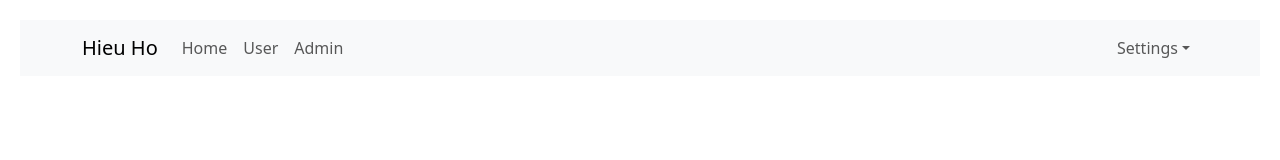
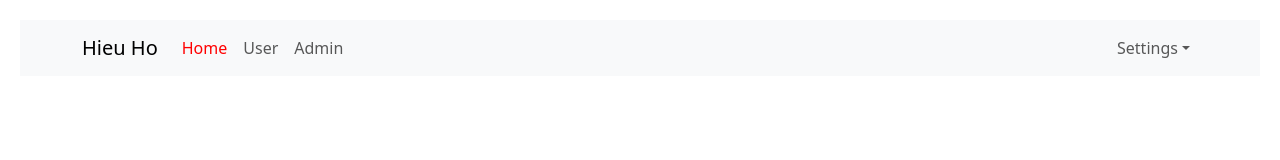
Before and after one commit to hieuhv92/create-react-app, a React (Create React App) app: page / in a window 1280 px wide. Shown: the top 160 px of the page. Built offline with nearby package versions, Linux system fonts and the light colour scheme.

Commit message:
React Router v3

```diff
--- a/src/App.scss
+++ b/src/App.scss
@@ -7,3 +7,15 @@
   -webkit-font-smoothing: antialiased;
   -moz-osx-font-smoothing: grayscale;
 }
+
+.app-container {
+  .header-container {
+    .navbar-nav {
+      .nav-link {
+        &.active {
+          color: red;
+        }
+      }
+    }
+  }
+}
--- a/src/components/Header/Header.js
+++ b/src/components/Header/Header.js
@@ -2,7 +2,7 @@
 import Nav from 'react-bootstrap/Nav';
 import Navbar from 'react-bootstrap/Navbar';
 import NavDropdown from 'react-bootstrap/NavDropdown';
-import { Link } from 'react-router-dom';
+import { NavLink } from 'react-router-dom';
 
 const Header = () => {
     return (
@@ -12,12 +12,9 @@
                 <Navbar.Toggle aria-controls="basic-navbar-nav" />
                 <Navbar.Collapse id="basic-navbar-nav">
                     <Nav className="me-auto">
-                        <Link to='/' className='nav-link'>Home</Link>
-                        {/* <Nav.Link href="/">Home</Nav.Link> */}
-                        <Link to='/users' className='nav-link'>User</Link>
-                        {/* <Nav.Link href="/users">Users</Nav.Link> */}
-                        <Link to='/admin' className='nav-link'>Admin</Link>
-                        {/* <Nav.Link href="/admin">Admin</Nav.Link> */}
+                        <NavLink to='/' className='nav-link'>Home</NavLink>
+                        <NavLink to='/users' className='nav-link'>User</NavLink>
+                        <NavLink to='/admin' className='nav-link'>Admin</NavLink>
                     </Nav>
                     <Nav>
                         <NavDropdown title="Settings" id="basic-nav-dropdown">
```
